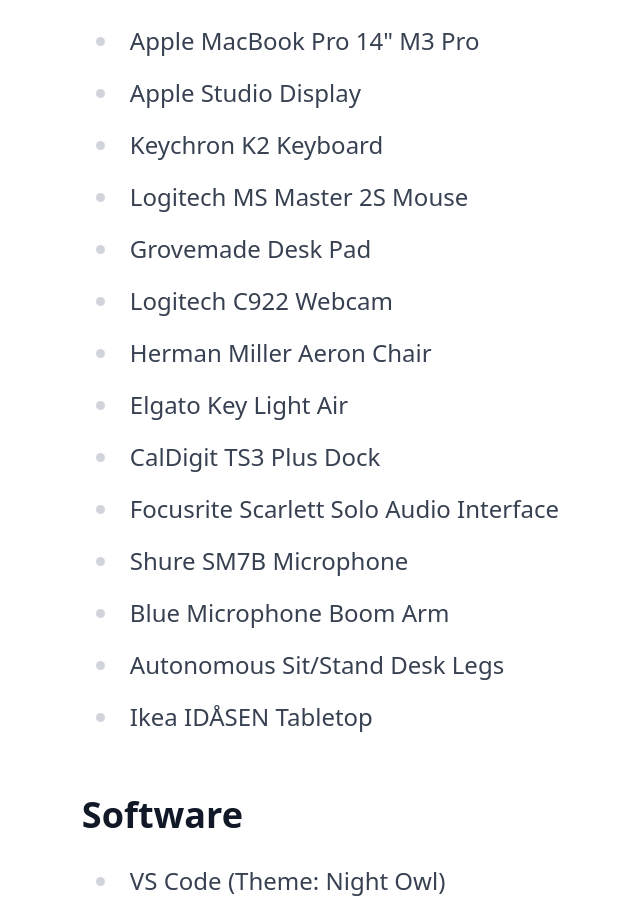
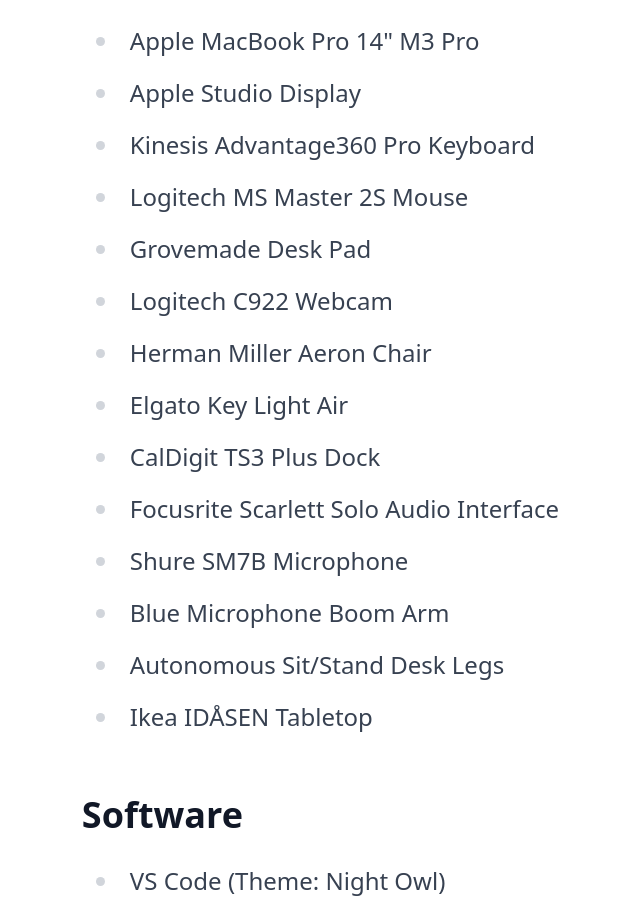
Before and after one commit to blakewilson/blake.id, a Next.js app: page /uses in a window 1280 px wide. Shown: the part 1020-1942 px from the top of the page, without its empty margins (112-752 px from the left). Built offline with nearby package versions, Linux system fonts and the light colour scheme.

Commit message:
Update uses

```diff
--- a/pages/uses.tsx
+++ b/pages/uses.tsx
@@ -27,7 +27,7 @@
           <ul>
             <li>Apple MacBook Pro 14" M3 Pro</li>
             <li>Apple Studio Display</li>
-            <li>Keychron K2 Keyboard</li>
+            <li>Kinesis Advantage360 Pro Keyboard</li>
             <li>Logitech MS Master 2S Mouse</li>
             <li>Grovemade Desk Pad</li>
             <li>Logitech C922 Webcam</li>
```
Also changed, not shown: 1 other file (tests, documents, lock files or other folders).
